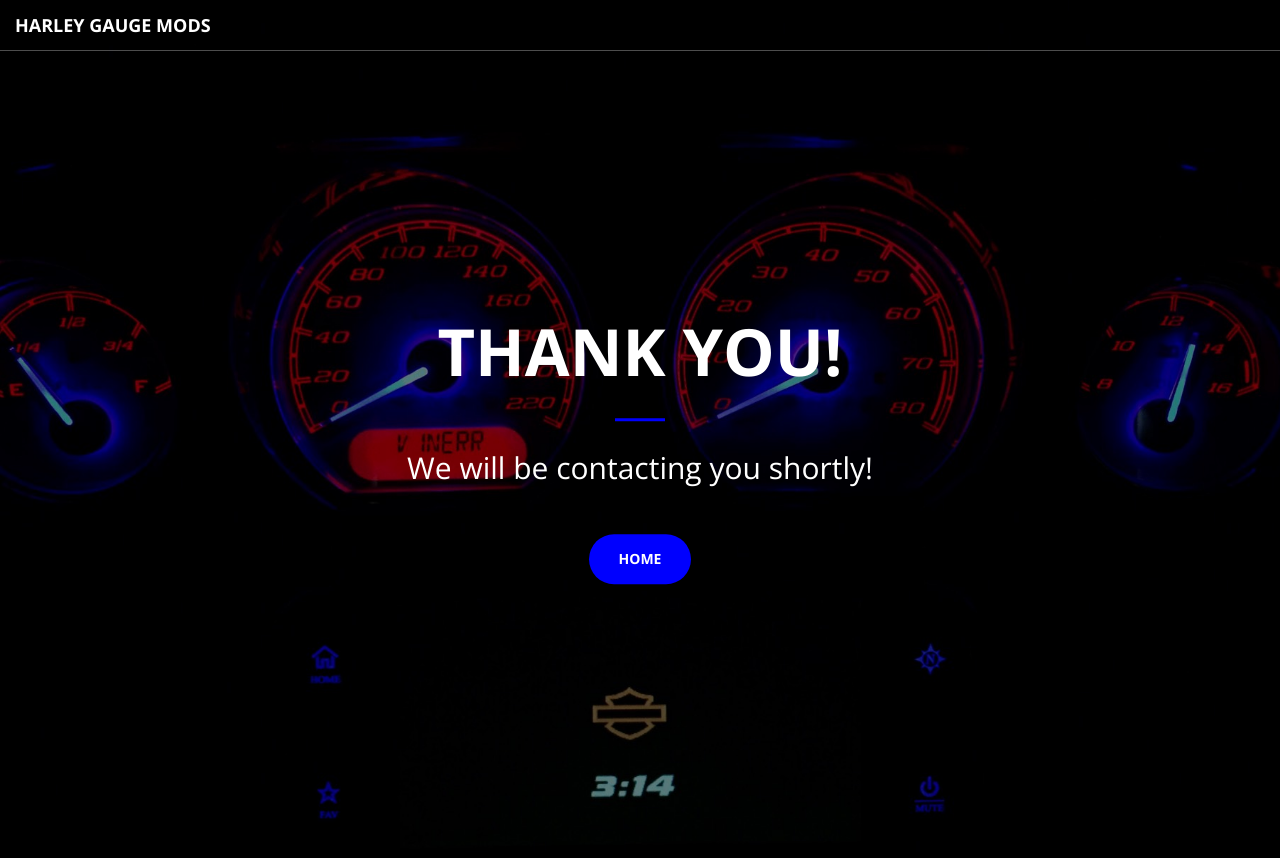
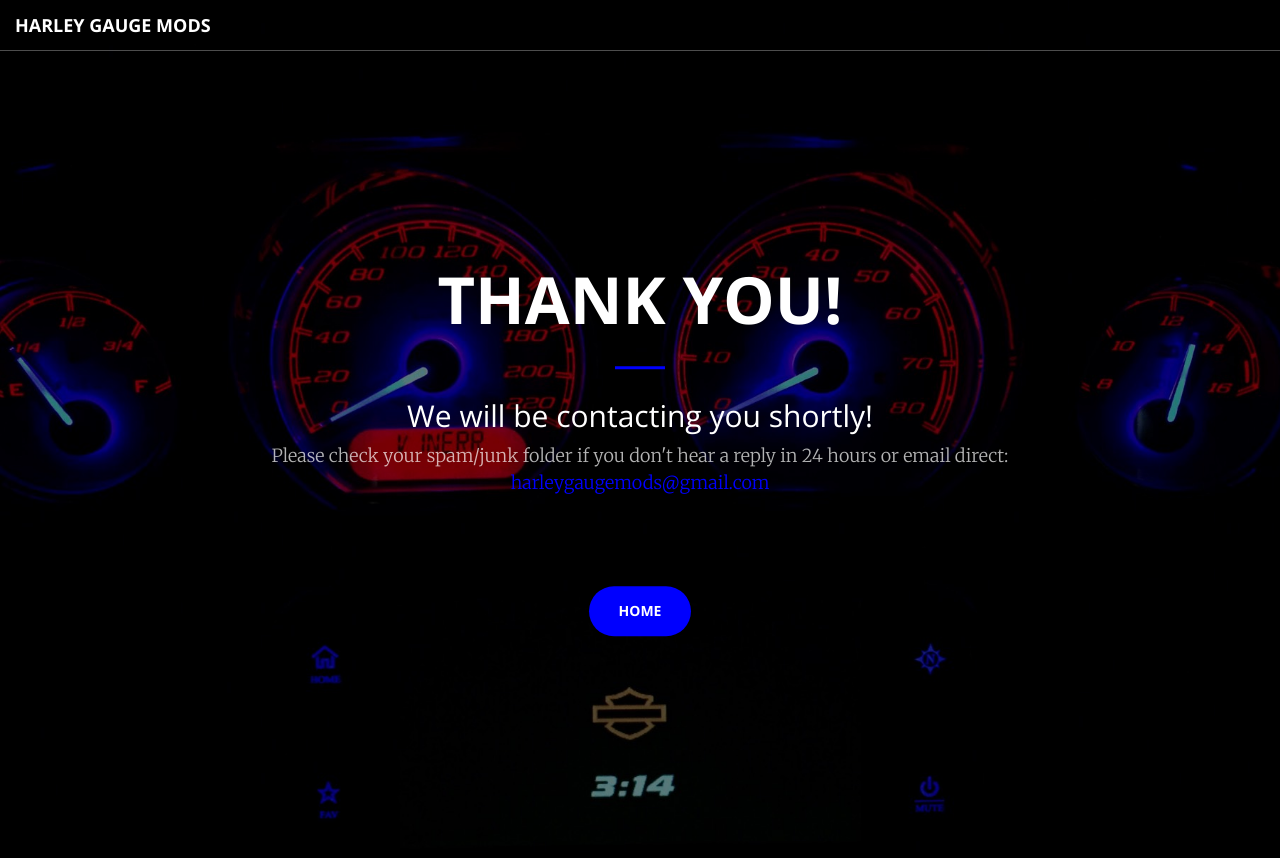
Before and after one commit to Harleygaugemods/Harleygaugemods, a Jekyll site: the page built from thank-you.html, in a window 1280 px wide and 900 px high. Shown: the top 858 px of the window. Built offline with Jekyll 4.4.1, drawn with Linux system fonts in a browser that asks for light colours.

Commit message:
Update thank-you.html

```diff
--- a/_layouts/thank-you.html
+++ b/_layouts/thank-you.html
@@ -21,6 +21,7 @@
           <h1>Thank You!</h1>
           <hr>
           <h2>We will be contacting you shortly!</h2>
+          <p>Please check your spam/junk folder if you don't hear a reply in 24 hours or email direct: <a href="mailto:harleygaugemods@gmail.com">harleygaugemods@gmail.com</a></p>
           <br/>
           <br/>
           <a href="/" class="btn btn-primary btn-xl page-scroll">Home</a>
```
